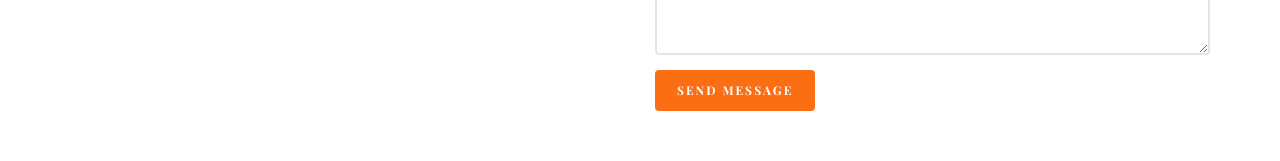
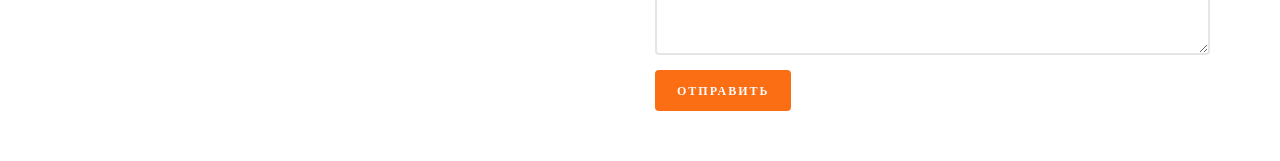
Before and after one commit to el1xxir/el1xxir.github.io, a plain HTML site: page index.html in a window 1280 px wide. Shown: the part 7783-7944 px from the top of the page. Drawn offline with nearby package versions, Linux system fonts and the light colour scheme; files that its build step writes are made by us from their sources; animation ran at ten frames a second; files whose address does not match are found by name; a web font is replaced by a local one.

Commit message:
Update index.html

```diff
--- a/index.html
+++ b/index.html
@@ -628,7 +628,7 @@
 							<textarea name="" id="message" cols="30" rows="5" class="form-control" placeholder="Ваше сообщение..."></textarea>
 						</div>
 						<div class="form-group ">
-							<input class="btn btn-primary" value="Send Message" type="submit">
+							<input class="btn btn-primary" value="Отправить" type="submit">
 						</div>
 						</div>
 				</div>
```
